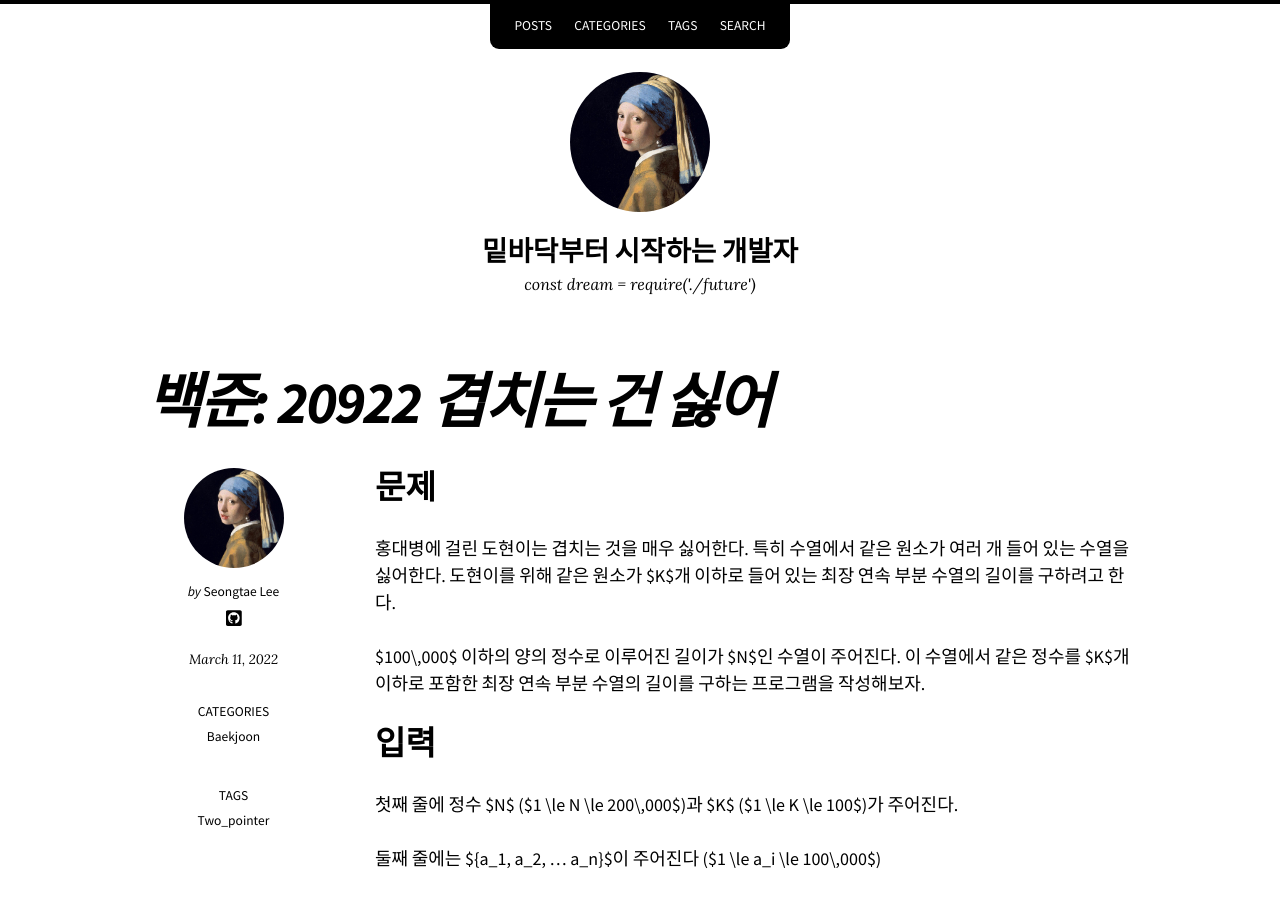
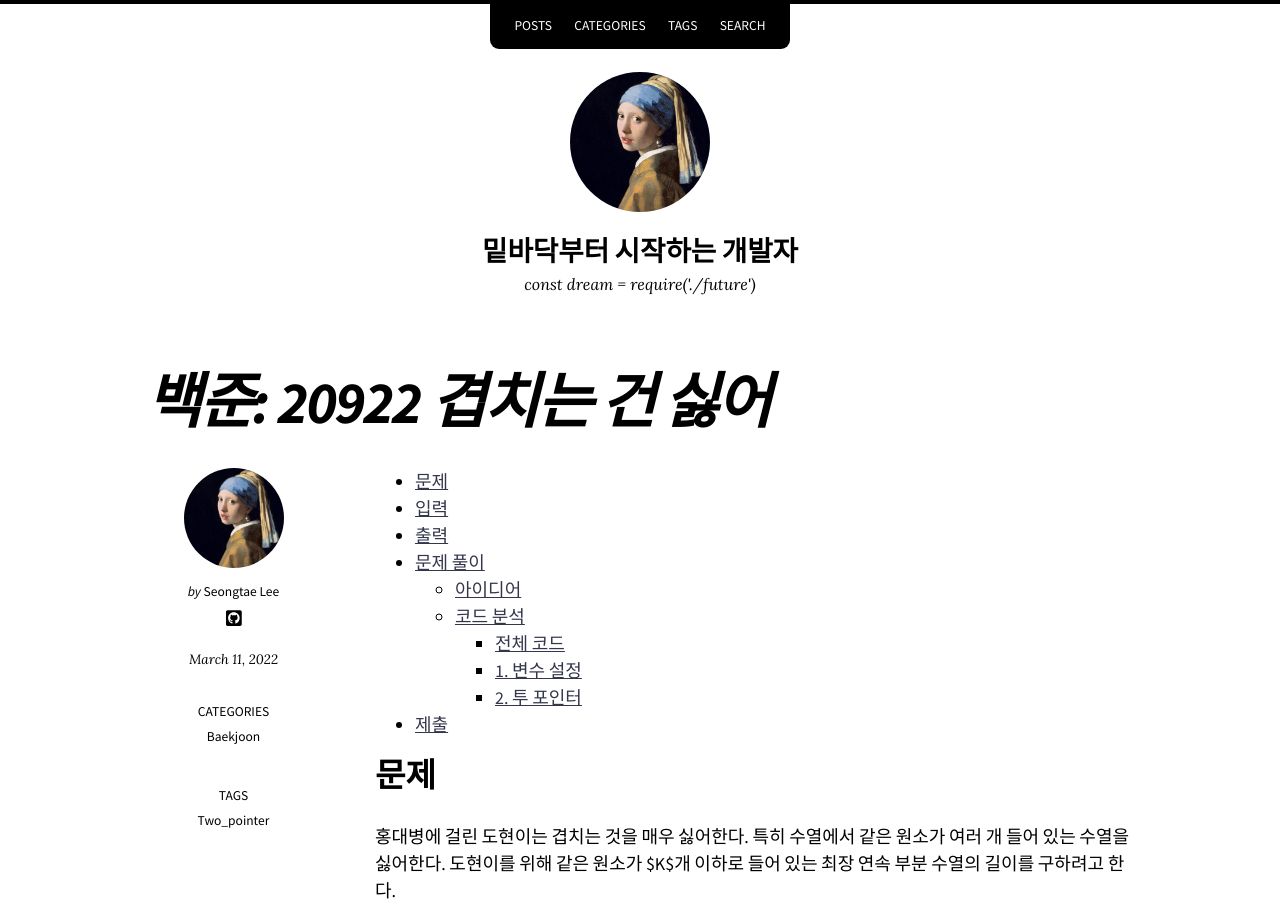
Before and after one commit to stae1102/stae1102.github.io, a Jekyll site: the page built from _posts/2022-03-11-백준 20922 겹치는 건 싫어.markdown, in a window 1280 px wide and 900 px high. Built offline with Jekyll 4.4.1, drawn with Linux system fonts in a browser that asks for light colours; nearby versions of some CDN libraries; some web fonts are replaced; comment, search, counter and statistics services are not loaded.

Commit message:
목차 추가

```diff
--- a/_posts/2022-03-11-백준 20922 겹치는 건 싫어.markdown
+++ b/_posts/2022-03-11-백준 20922 겹치는 건 싫어.markdown
@@ -8,6 +8,17 @@ categories:
 tags:
   - Two_pointer
 ---
+
+- [문제](#문제)
+- [입력](#입력)
+- [출력](#출력)
+- [문제 풀이](#문제-풀이)
+  - [아이디어](#아이디어)
+  - [코드 분석](#코드-분석)
+    - [전체 코드](#전체-코드)
+    - [1. 변수 설정](#1-변수-설정)
+    - [2. 투 포인터](#2-투-포인터)
+- [제출](#제출)
 
 # 문제
 
```
